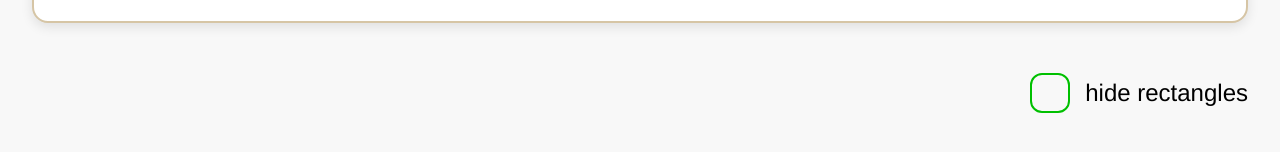
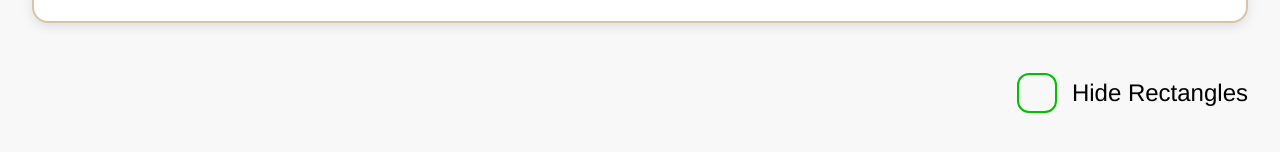
Before and after one commit to Dabaghi-Anass/face_recognition, a plain HTML site: page client/index.html in a window 1280 px wide. Shown: the part 396-548 px from the top of the page. Drawn offline with Linux system fonts and the light colour scheme.

Commit message:
small thing

```diff
--- a/client/styles.css
+++ b/client/styles.css
@@ -69,6 +69,9 @@ body {
 	flex-direction: column;
 	align-items: center;
 	width: 100%;
+}
+.hide_rectangles {
+	text-transform: capitalize;
 }
 .hide_rectangles input:hover {
 	outline-color: #00ee00;
```
